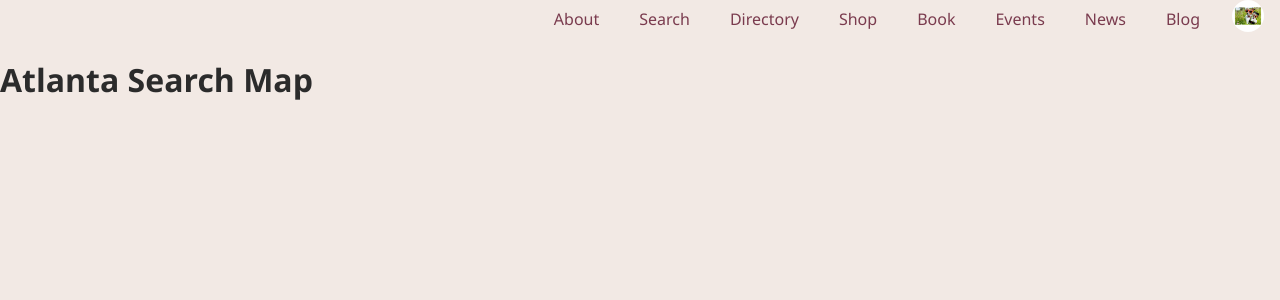
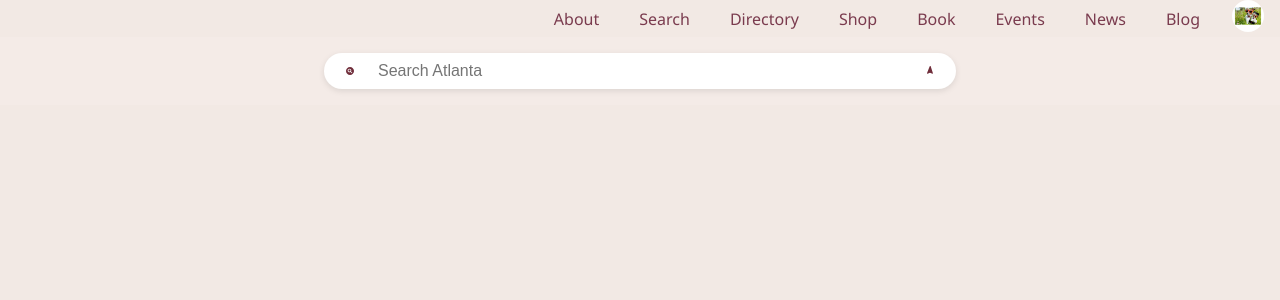
Before and after one commit to lemonsqueezemarketing/atlanta-locals, a Flask app: page /search-map in a window 1280 px wide. Shown: the part 78-378 px from the top of the page. Run offline with Flask 3, Linux system fonts and the light colour scheme.

Commit message:
broken files.

```diff
--- /dev/null
+++ b/app/static/css/search-map.css
@@ -0,0 +1,34 @@
+/* Search Map Page Styling */
+
+.search-map-wrapper {
+  display: flex;
+  justify-content: center;
+  padding: 1rem;
+  background-color: #f4ebe7;
+}
+
+.search-map-bar {
+  display: flex;
+  align-items: center;
+  background-color: #fff;
+  border-radius: 2rem;
+  box-shadow: 0 2px 6px rgba(0,0,0,0.1);
+  padding: 0.5rem 1rem;
+  width: 100%;
+  max-width: 600px;
+  gap: 1rem;
+}
+
+.search-map-input {
+  flex-grow: 1;
+  border: none;
+  font-size: 1rem;
+  outline: none;
+}
+
+.search-icon,
+.nav-icon {
+  width: 20px;
+  height: 20px;
+  cursor: pointer;
+}
--- a/app/static/js/search-map.js
+++ b/app/static/js/search-map.js
@@ -1 +1,2 @@
+// static/js/search-map.js
 console.log('search-map.js loaded for /search-map route');
--- a/app/templates/base.html
+++ b/app/templates/base.html
@@ -3,19 +3,21 @@
 <head>
   <meta charset="UTF-8" />
   <meta name="viewport" content="width=device-width, initial-scale=1.0" />
-  <title>{% if title %}{{ title }}{% else %}ATL Local{% endif %}</title>
-  <meta name="description" content="{% if description %}{{ description }}{% else %}Discover Atlanta’s best restaurants, services, events and news from local businesses and creators.{% endif %}">
-  <meta name="keywords" content="{% if keywords %}{{ keywords }}{% else %}atlanta search, atlanta locals, atl local business, atlanta restaurants, atl events, teaz social{% endif %}">
-  <meta name="author" content="The Atlanta Locals" />
+
+  <title>{% block title %}Atlanta Locals{% endblock %}</title>
+
   <link rel="stylesheet" href="{{ url_for('static', filename='css/style.css') }}">
+  {% block head %}{% endblock %}
 </head>
 <body>
+
   {% include 'partials/nav.html' %}
-  {% block content %}{% endblock %}
-  <script>
-    const newsData = {{ news | default([]) | tojson }};
-    const weatherData = {{ weather | default({}) | tojson }};
-  </script>
+
+  <main>
+    {% block content %}{% endblock %}
+  </main>
+
   <script src="{{ url_for('static', filename='js/main.js') }}"></script>
+  {% block scripts %}{% endblock %}
 </body>
 </html>
--- a/app/templates/search_map/index.html
+++ b/app/templates/search_map/index.html
@@ -1,18 +1,23 @@
-{# templates/search_map/index.html #}
 {% extends 'base.html' %}
+
+{% block title %}Atlanta Search Map{% endblock %}
 
 {% block head %}
   {{ super() }}
-  <!-- Optional: Custom CSS for Search Map -->
   <link rel="stylesheet" href="{{ url_for('static', filename='css/search-map.css') }}">
 {% endblock %}
 
 {% block content %}
-  <h1>Atlanta Search Map</h1>
+  <div class="search-map-wrapper">
+    <div class="search-map-bar">
+      <img src="{{ url_for('static', filename='images/search-icon.svg') }}" class="search-icon" alt="Search Icon">
+      <input type="text" class="search-map-input" placeholder="Search Atlanta">
+      <img src="{{ url_for('static', filename='images/directions-icon.svg') }}" class="nav-icon" alt="Navigate Icon">
+    </div>
+  </div>
 {% endblock %}
 
 {% block scripts %}
   {{ super() }}
-  <!-- Optional: Custom JS for Search Map -->
   <script src="{{ url_for('static', filename='js/search-map.js') }}"></script>
 {% endblock %}
```
Also changed, not shown: app/static/images/directions-icon.svg (added), app/static/images/search-icon.svg (added).
